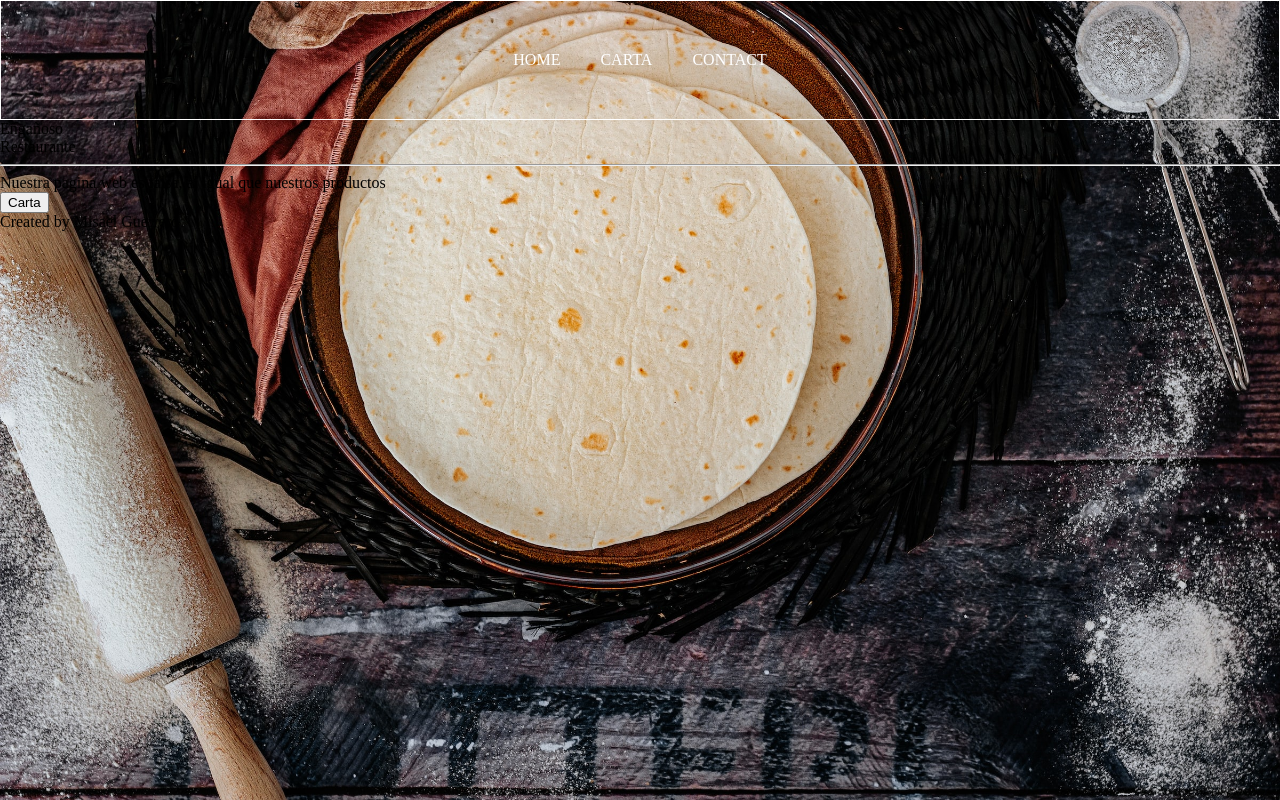
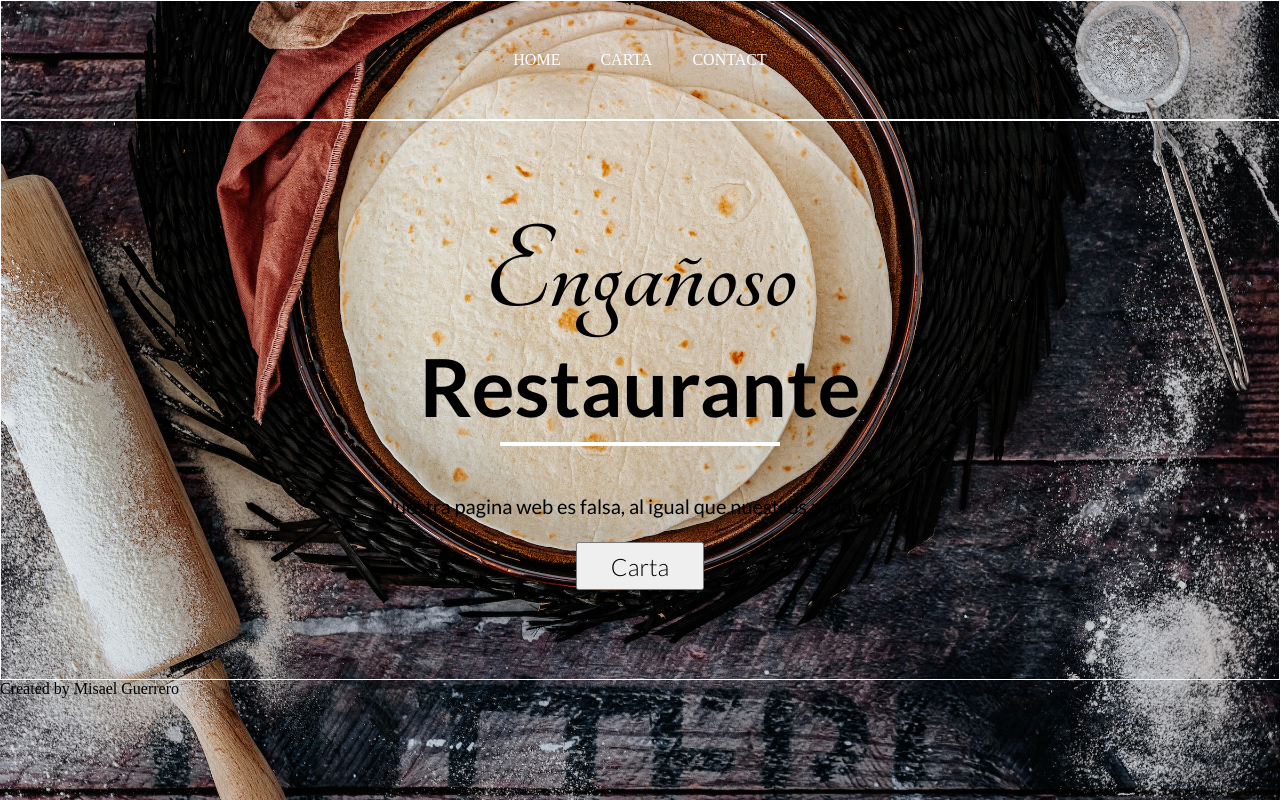
Before and after one commit to fmguerrero96/restaurant-page, a website built with webpack: page dist/index.html in a window 1280 px wide. Built offline with Linux system fonts and the light colour scheme.

Commit message:
Add basic styles for main section of the home tab

```diff
--- a/src/home.js
+++ b/src/home.js
@@ -10,7 +10,7 @@ function renderHome() {
             <li class="tab-contact">Contact</li>
         </ul>
     </nav>
-    <main>
+    <main class="home-main">
         <h1 class="home-title">Engañoso</h1>
         <p class="home-rest">Restaurante</p>
         <hr class="home-hr">
--- a/src/style.css
+++ b/src/style.css
@@ -23,6 +23,7 @@ time, mark, audio, video {
 
 * {
     box-sizing: border-box;
+    font-size: 16px;
 }
 
 #content {
@@ -54,3 +55,44 @@ time, mark, audio, video {
     margin: 0 20px;
     text-transform: uppercase;
   }
+
+  .home-main {
+    display: flex;
+    align-items: center;
+    flex-direction: column;
+    border: 1px solid white;
+    height: 70vh;
+    justify-content: center;
+  }
+
+  .home-title {
+    font-family: 'Tangerine', cursive;
+    font-size: 8rem;
+    font-weight: bolder;
+  }
+
+  .home-rest {
+    font-family: 'Lato', sans-serif;
+    font-size: 5rem;
+    font-weight: bolder;
+  }
+
+  .home-hr{
+    width: 280px;
+    border: 2px solid white;
+  }
+
+  .lema {
+    font-size: 1.25rem;
+    font-family: 'Lato', sans-serif;
+    margin-top: 5vh;
+  }
+
+  .menu-btn{
+    width: 10vw;
+    height: 6vh;
+    font-size: 1.5rem;
+    font-family: 'Lato', sans-serif;
+    font-weight: 200;
+    margin-top: 3vh;
+  }
```
Also changed, not shown: dist/main.js.
